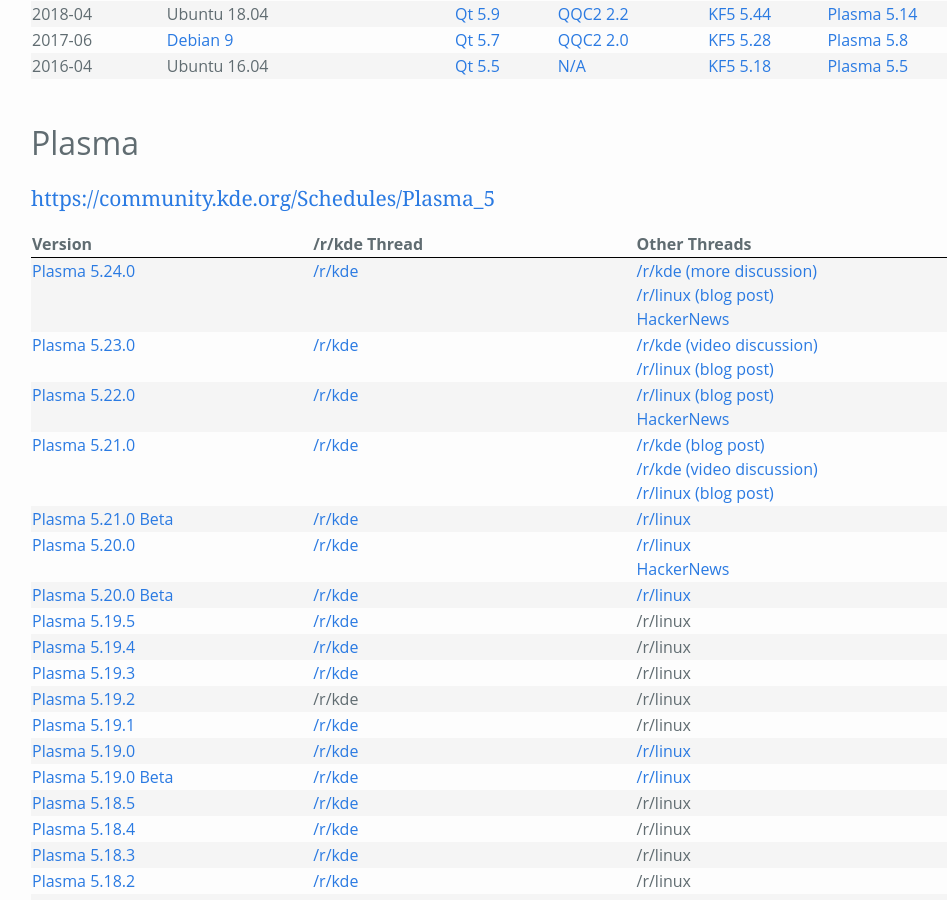
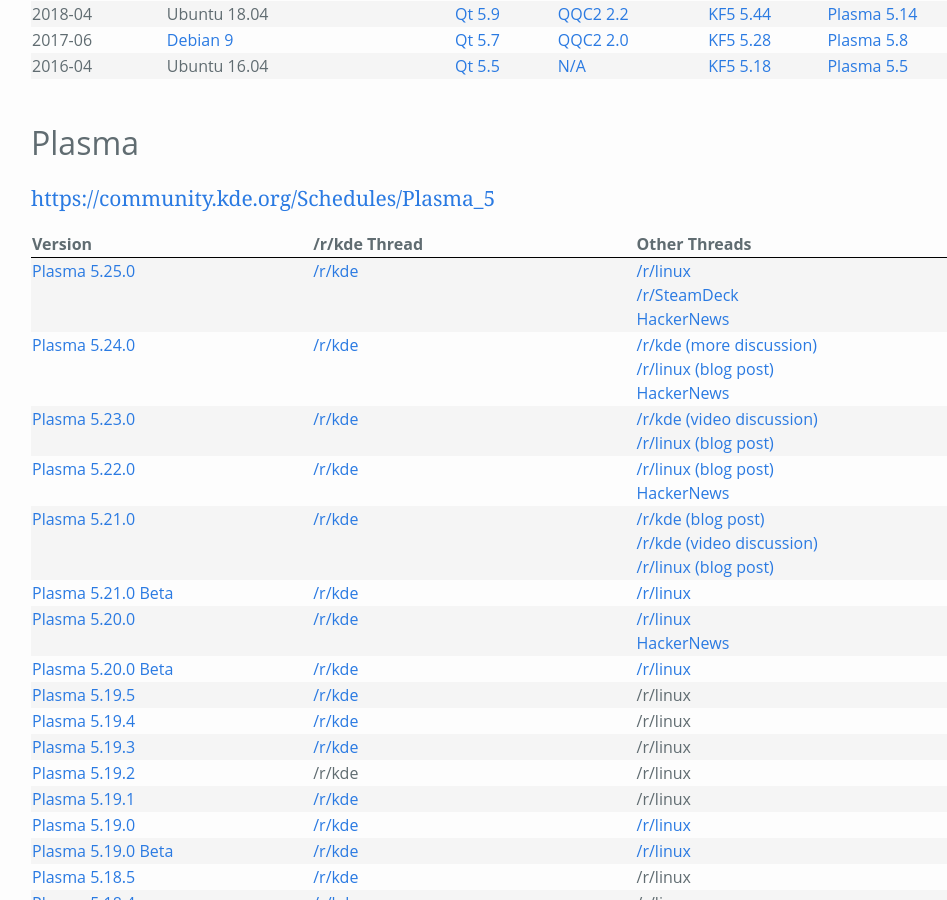
Before and after one commit to Zren/zren.github.io, a Jekyll site: the page built from kde_versions.md, in a window 1280 px wide and 900 px high, scrolled down 793 px. Shown: the whole window, without its empty margins (127-1074 px from the left). Built offline with Jekyll 4.4.1, drawn with Linux system fonts in a browser that asks for light colours.

Commit message:
Add Plasma 5.25 links

```diff
--- a/kde_versions.md
+++ b/kde_versions.md
@@ -213,6 +213,15 @@
     </tr>
   </thead>
   <tbody>
+    <tr>
+      <td><a href="https://kde.org/announcements/plasma/5/5.25.0/">Plasma 5.25.0</a></td>
+      <td><a href="https://www.reddit.com/r/kde/comments/vc2pnj/plasma_525_is_out_and_it_comes_with_improved/">/r/kde</a></td>
+      <td>
+        <a href="https://www.reddit.com/r/linux/comments/vc2shr/plasma_525_is_out_and_it_comes_with_improved/">/r/linux</a>
+        <a href="https://www.reddit.com/r/SteamDeck/comments/vc48oo/plasma_525_released_the_steam_deck_desktop/">/r/SteamDeck</a>
+        <a href="https://news.ycombinator.com/item?id=31738678">HackerNews</a>
+      </td>
+    </tr>
     <tr>
       <td><a href="https://kde.org/announcements/plasma/5/5.24.0/">Plasma 5.24.0</a></td>
       <td><a href="https://www.reddit.com/r/kde/comments/snji8d/plasma_524_perfect_harmony_has_landed_new_effects/">/r/kde</a></td>
```
